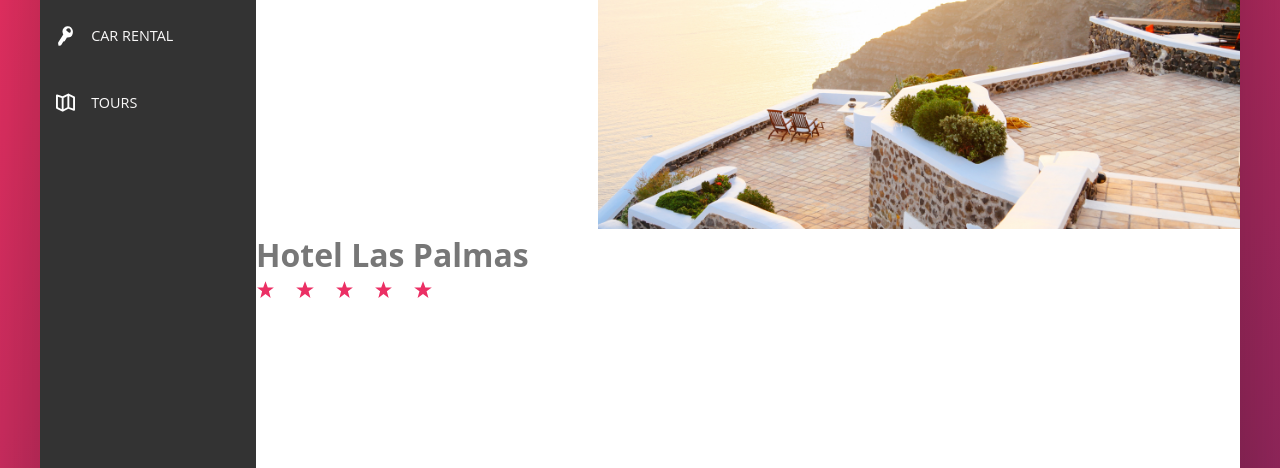
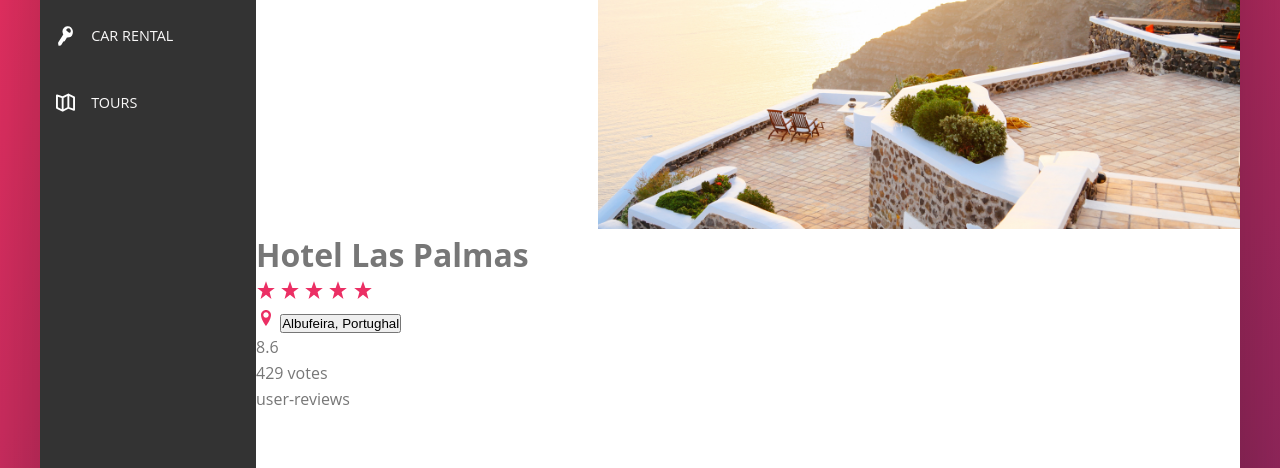
Before and after one commit to zainabzahid711/Trillo-Project, a website: page index.html in a window 1280 px wide. Shown: the part 332-800 px from the top of the page. Drawn offline with Linux system fonts and the light colour scheme.

Commit message:
hotel overview sec added

```diff
--- a/index.html
+++ b/index.html
@@ -87,28 +87,48 @@
 
 
         <div class="overview">
+
+
           <h1 class="overview-heading">
             Hotel Las Palmas
           </h1>
 
           <div class="overview-stars">
-            <img src="imgs/svg/star.svg" alt="overview-stars" class="side-nav_icon">
-            <img src="imgs/svg/star.svg" alt="overview-stars" class="side-nav_icon">
-            <img src="imgs/svg/star.svg" alt="overview-stars" class="side-nav_icon">
-            <img src="imgs/svg/star.svg" alt="overview-stars" class="side-nav_icon">
-            <img src="imgs/svg/star.svg" alt="overview-stars" class="side-nav_icon">
+            <img src="imgs/svg/star.svg" alt="overview-stars" class="overview_icon-star">
+            <img src="imgs/svg/star.svg" alt="overview-stars" class="overview_icon-star">
+            <img src="imgs/svg/star.svg" alt="overview-stars" class="overview_icon-star">
+            <img src="imgs/svg/star.svg" alt="overview-stars" class="overview_icon-star">
+            <img src="imgs/svg/star.svg" alt="overview-stars" class="overview_icon-star">
+          </div>
 
 
             <div class="overview-location">
-
+              <img src="imgs/svg/location-pin.svg" alt="overview-stars" class="overview_icon-location">
+              <button class="btn-inline">Albufeira, Portughal</button>
             </div>
 
-          </div>
+            <div class="overview-rating">
+              <div class="overview-rating-average">8.6</div>
+              <div class="overview-rating-count">429 votes</div>
+            </div>
+
 
         </div>
 
 
+        <div class="detail">
 
+
+          <div class="description">
+
+          </div>
+
+
+          <div class="user-reviews">
+            user-reviews
+          </div>
+
+        </div>
 
       </main>
     </div>
```
